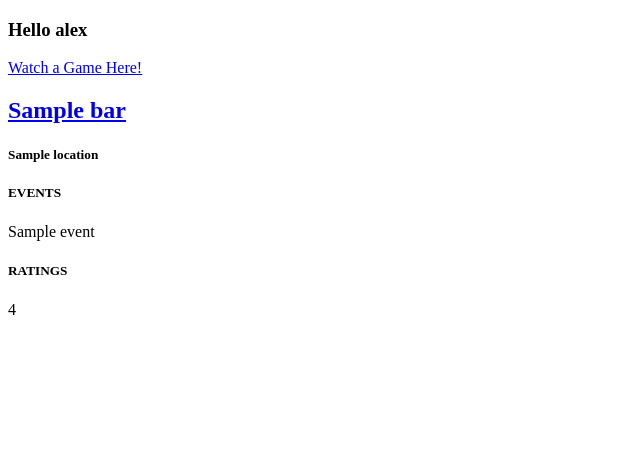
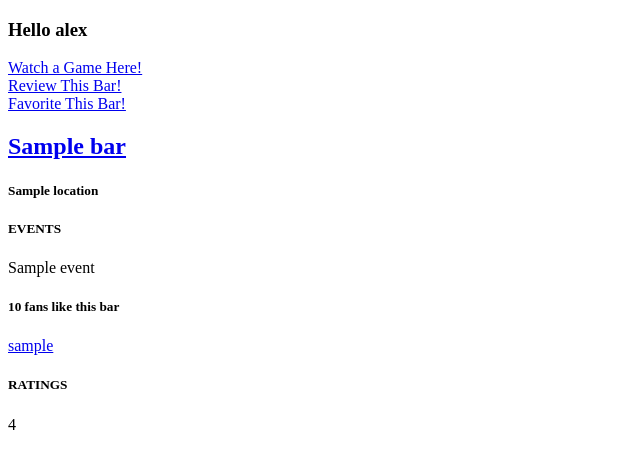
Before and after one commit to alextryonpdx/blazerbar_project, a Django app: template templates/blazerbar/bar.html in a window 1280 px wide. Shown: the part 86-555 px from the top of the page, without its empty margins (0-640 px from the left). Run offline with Django 3.2, Linux system fonts and the light colour scheme; a user stored in the database is signed in; tables that the repository leaves empty hold one stand-in row (values such as "Sample post"); the template is opened without the code that fills it: most values are stand-ins (such as "Sample title", 1, 10 or a date in 2020); some libraries are stand-ins or nearby versions.

Commit message:
links go around
bar page leads to favoriting, shows favorites, favoriters and links to
their pages. create event from bar page.

need to add similar linking to games to create event from game page.
show watchers on game page.

need to get invitations and friends going soon.

```diff
--- a/blazerbar_project/urls.py
+++ b/blazerbar_project/urls.py
@@ -12,7 +12,9 @@ urlpatterns = patterns('',
     url(r'^blazerbar/teams/$', views.teams, name='teams'),
     url(r'^blazerbar/bar/(?P<bar_slug>[\w\-]+)/$', views.bar_page, name='bar_page'),
     url(r'^blazerbar/bar/(?P<bar_slug>[\w\-]+)/watch-here/(?P<username>[\w\-]+)/$', views.watch_here, name='watch_here'),
-    url(r'^blazerbar/bar/(?P<bar_slug>[\w\-]+)/watch-here/(?P<username>[\w\-]+)/(?P<game_id>[\w\-]+)$', views.event_from_bar, name='event_from_bar'),
+    url(r'^blazerbar/bar/(?P<bar_slug>[\w\-]+)/watch-here/(?P<username>[\w\-]+)/g/(?P<game_id>[\w\-]+)$', views.event_from_bar, name='event_from_bar'),
+    url(r'^blazerbar/bar/(?P<bar_slug>[\w\-]+)/(?P<username>[\w\-]+)/review/$', views.review_bar, name='review_bar'),
+    url(r'^blazerbar/bar/(?P<bar_slug>[\w\-]+)/(?P<username>[\w\-]+)/favorite/$', views.favorite, name='favorite'),
     url(r'^blazerbar/team/(?P<team_id>[\w\-]+)/$', views.get_games, name='get_games'),
     url(r'^blazerbar/register/', views.register, name='register'),
     url(r'^login/$', views.user_login, name='login'),
--- a/templates/blazerbar/bar.html
+++ b/templates/blazerbar/bar.html
@@ -7,7 +7,9 @@
 {% block body %}
 {% if user.is_authenticated %}
 	<h3>Hello {{ user.username }}</h3>
-	<a href="{% url 'watch_here' bar.bar_slug user.username %}">Watch a Game Here!</a>
+	<a href="{% url 'watch_here' bar.bar_slug user.username %}">Watch a Game Here!</a><br />
+	<a href="{% url 'review_bar' bar.bar_slug user.username %}">Review This Bar!</a><br />
+	<a href="{% url 'favorite' bar.bar_slug user.username %}">Favorite This Bar!</a>
 {% endif %}
 {% if bar %}
 <a href={{ bar.website }}><h2>{{ bar.name }}</h2></a>
@@ -21,6 +23,13 @@
 {% endfor %}
 {% endif %}
 
+{% if favoriters %}
+	<h5>{{ faves }} fans like this bar</h5>
+	{% for fave in favoriters %}
+		<a href="{% url 'userpage' fave.user.username %}">{{ fave.user.username }}</a>
+	{% endfor %}
+{% endif %}
+
 {% if ratings %}
 	<h5>RATINGS</h5>
 	{% for rating in ratings %}
```
Also changed, not shown: templates/blazerbar/review_bar.html (added, +17 -0 lines), db.sqlite3, 1 other file.
